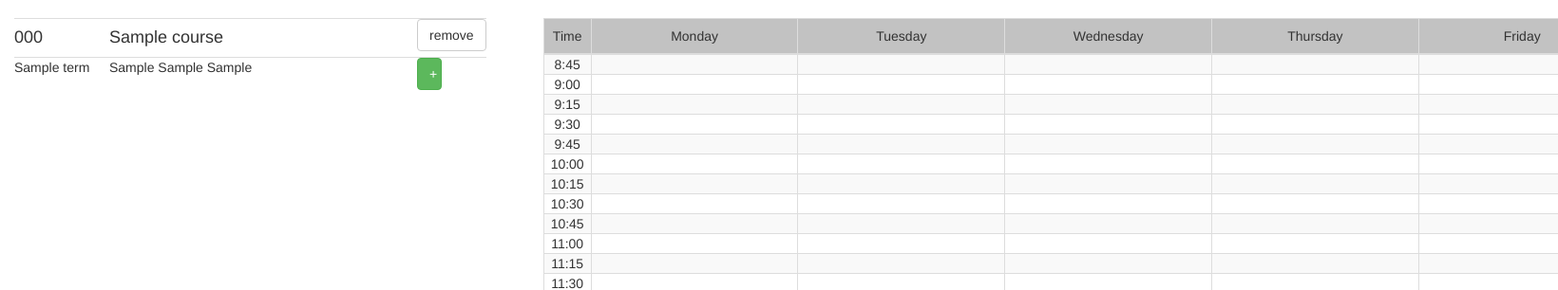
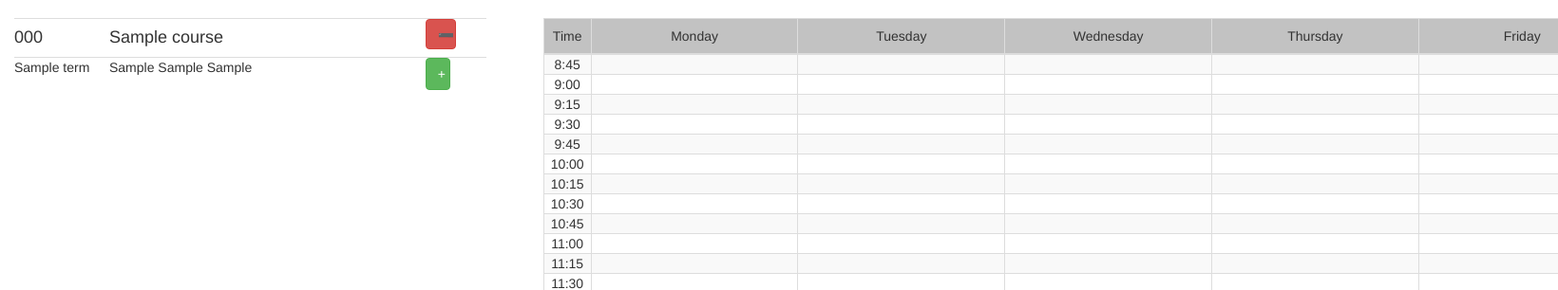
Before and after one commit to grodtron/SOEN341, a Django app: page /shopping-cart in a window 1640 px wide; the page is wider, and only the part inside the window is pictured. Shown: the part 51-357 px from the top of that part at 95% size. Run offline with Django 3.2, Linux system fonts and the light colour scheme; a user stored in the database is signed in; tables that the repository leaves empty hold one stand-in row (values such as "Sample post"); some libraries are stand-ins or nearby versions.

Commit message:
updated remove button on cart

```diff
--- a/home/templates/shopping-cart/view.html
+++ b/home/templates/shopping-cart/view.html
@@ -1,6 +1,7 @@
 {% extends "home/base.html" %}
 
 {% load staticfiles %}
+{% load shopping_cart_tags %}
 
 {% block title %}Shopping Cart{% endblock %}
 
@@ -21,10 +22,7 @@
          <td><h4>{{course.course.course_code}}</h4></td>
          <td><h4>{{course.course.course_name}}</h4></td>
       <td>
-         <form action="/shopping-cart/do-remove" method="post">
-            <input type="hidden" name="course" value="{{ course.course.course_id }}">
-            <button class="btn btn-default" type="submit">remove</button>
-         </form>
+         {% shopping_cart_add_button course.course.course_id %}
       </td>
       </tr>
          {% for section in course.sections %}
```
